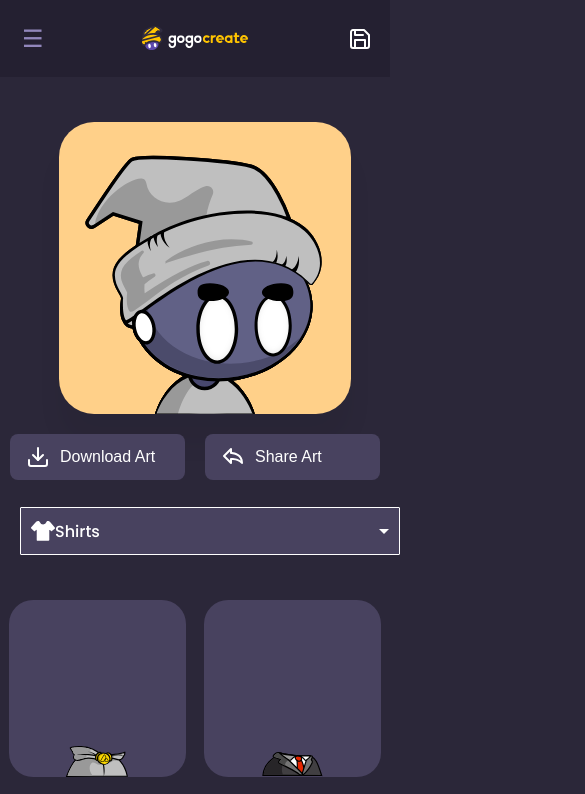
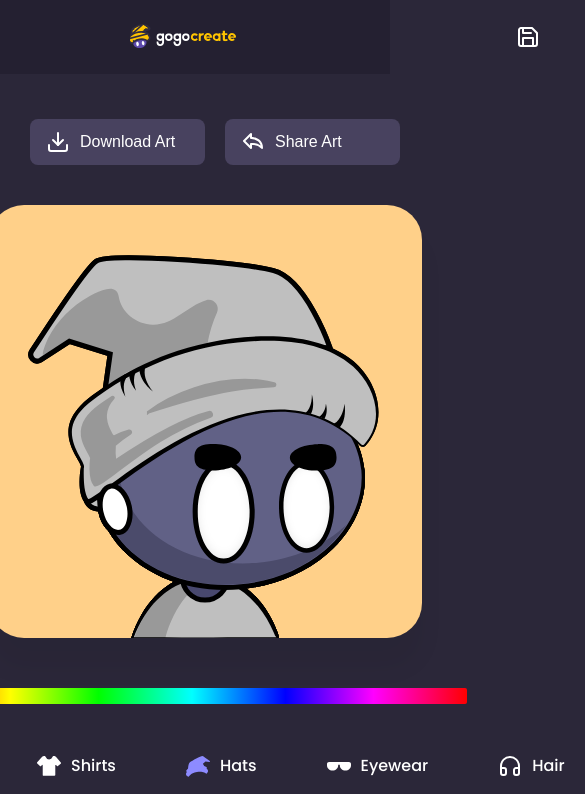
Before and after one commit to jkessler5535/gogo-Builder, a React (Create React App) app: page /home in a window 390 px wide. Shown: the top 794 px of the page, 585 px wide, since content can reach past the window. Built offline with nearby package versions, Linux system fonts and the light colour scheme.

Commit message:
changed to mobile header

```diff
--- a/src/components/Pages/builder-dash.js
+++ b/src/components/Pages/builder-dash.js
@@ -36,7 +36,7 @@ const Builder = ({ onSelectPart, onSave }) => {
   };
 
   return (
-     <div className="builder">
+    <div className="builder">
       <ul className="menu">
           <li>
             <button className="shirt-btn" onClick={() => onSelectPart('body')}>
--- a/src/components/Pages/header.js
+++ b/src/components/Pages/header.js
@@ -19,7 +19,7 @@ const Header = () => {
 
   return (
     <header>
-      <nav className="nav">
+      <nav className="navbar">
         <h1><a href="/home"><Icon/></a></h1>
           <div className="hamburger-menu" onClick={toggleNavbar}>
             ☰
--- a/src/index.scss
+++ b/src/index.scss
@@ -28,16 +28,19 @@ header {
 
 
 
+
 }
-.nav {
+.navbar {
+  position: relative;
   display: flex;
   margin: 0 auto;
   padding: 25px;
   align-items: center;
 
 
+
 }
-.nav ul {
+.navbar ul {
   list-style: none;
 
 }
@@ -47,14 +50,14 @@ header {
   align-items: center;
 
 }
-.nav .saved{
+.navbar .saved{
   display: none;
 }
 .custom-dropdown{
   display: none;
 }
 
-header h1 a{
+.navbar h1 a{
   margin-right: 45px;
   display: flex;
   align-items: center;
@@ -125,31 +128,29 @@ header h1 a{
   position: relative;
   display: flex;
   align-items: center;
+  justify-content: center;
   z-index: 2;
+
 
 }
 .builder .menu{
   display: flex;
   align-items: center;
   margin: 20px auto;
-  justify-content: flex-start;
+  justify-content: center;
   border-bottom: 5px solid #00000033;
-  padding: 0;
+  flex-wrap: nowrap;
+
+
+
 }
 
 
-.builder ul{
-  display: flex;
-  align-items: center;
-  margin: 20px auto;
-  justify-content: flex-start;
-  border-bottom: 5px solid #00000033;
-  padding: 0;
-
-}
-
 .builder li{
   list-style: none;
+  flex: 1;
+  box-sizing: border-box;
+
 
 }
 
@@ -167,6 +168,7 @@ header h1 a{
   color: #fff;
   transition: color 0.3s ease, background-color 0.3s ease;
   cursor: pointer;
+
 
 }
  .builder li .save-btn {
@@ -245,12 +247,11 @@ header h1 a{
 
 .column-container{
   display: flex;
+  padding:15px;
   flex-direction: row;
   max-width:1280px;
-  margin: 0 auto ;
+  margin: 0 auto;
   gap:40px;
-
-
 
 }
 
@@ -331,8 +332,8 @@ header h1 a{
  .avatar-container {
   position: relative;
   left:10px;
-  width:610px;
-  height: 610px;
+  width:589px;
+  height: 589px;
   border-radius: 35px;
   background-color: #FFD089;
   box-shadow: 0px 30px 24.5px 0px #0000000D;
@@ -353,8 +354,6 @@ header h1 a{
 
  }
 }
-
-
 
 .avatar-container
 .avatar-svg {
@@ -452,12 +451,13 @@ header h1 a{
   z-index: 10;
 
 }
-//Custom dropdown
+//Custom dropdown Builder Dash
 .builder .custom-dropdown{
   display: none;
   position: absolute;
   top: 430px;
-  left: 20px;
+  left: 26px;
+  justify-content: center;
   align-items: center;
   background-color: #48425F;
   color: #fff;
@@ -467,9 +467,11 @@ header h1 a{
   font-family: 'Poppins', sans-serif;
   font-size: 16px;
   font-weight: 500;
-  width: 380px;
+  width:100%;
+  max-width: 380px;
   height:48px;
   z-index: 1000;
+  box-sizing: border-box;
 
 
 }
@@ -530,10 +532,11 @@ header h1 a{
 }
 .IamTheFoot p{
   position: absolute;
-  top: 38px;
+  top: 33px;
   color: #fff;
   font-size: 12px;
   margin: 0 auto;
+
 }
 
 .footer-img {
@@ -840,70 +843,46 @@ header h1 a{
 */
 
 
-/* Styles for iPhone 14 and iPhone 15 Pro Max */
-@media (max-width: 480px){
+//Tablet
+@media (max-width: 768px) {
   header{
+    height:74.32px;
+    padding: 22px;
+    box-sizing: border-box;
+  }
+  .navbar{
     position: relative;
-    height:77px;
-    width: 100%;
   }
-  .nav .saved {
+  //Hamburger styles
+  .navbar  .hamburger-menu {
     display: block;
     position: absolute;
-    right: 18px;
+    cursor: pointer;
+    left: -280px;
+    top: 9px;
   }
 
-  .builder li:nth-last-child(2) {
-    margin-right: 0;
-  }
-
-  //Hamburger Menu
-  .nav .hamburger-menu{
-    display: block;
-    position: absolute;
-    left: 12px;
-  }
-  .custom-dropdown{
-    display: none;
-  }
-
-  .nav-list{
-    display: none;
-
-  }
-  .nav-list li:not(.social-btn) {
-    margin-right: 0;
-  }
   .nav-list.show{
     display: flex;
     flex-direction: column;
-    align-items: center;
     position: absolute;
-    left: 0px;
+    left: -227px;
     top: 61px;
     padding-bottom: 30px;
     background-color: #242031;
-    width:100%;
     max-width: 100%;
     z-index: 1100;
 
   }
-
   .nav-list li {
-    margin: 15px 0;
+    margin: 15px 35px;
     padding: 5px;
-    width: 100%;
-    text-align: center;
-
-
 
   }
   .nav-list  a {
     color: #ffffff;
     font-size: 16px;
     font-weight: 500;
-    display: block;
-
 
   }
 
@@ -911,63 +890,84 @@ header h1 a{
     color: #9287BC;
   }
 
-  .nav li.social-btn {
+  .navbar h1 a{
+    margin-right:0;
+    width: 106px;
+    height: 21px;
+
+
+  }
+  .navbar .saved{
+    display: block;
+    position: relative;
+    right: -280px;
+  }
+  .navbar li{
     display: none;
   }
-  .nav h1 a{
-    width: 106px;
-    height:21px;
-    align-content: center;
-    margin: 0 auto;
-    justify-content: center;
-  }
-  .builder li{
+  .nav-list li:nth-last-child(-n+2){
     display: none;
   }
-  .builder .custom-dropdown{
-    display: flex;
+
+
+  .builder li .save-btn{
+    display: none;
+
+  }
+  .builder .menu {
+    position: absolute;
+    top: 660px;
+    left: 2px;
+    margin:0;
+    justify-content: center;
+    align-items: center;
+
+ }
+
+ .builder li:nth-last-child(2){
+  display: none;
 
  }
 
 
  .column-container{
+  position: relative;
   flex-direction: column-reverse;
+  justify-content: center;
+  align-items: center;
+
 
 }
-  .left-column,
-  .right-column{
-    width:100%;
+
+.avatar-container{
+  max-width:none;
+  top:30px;
+  width: 433px;
+  height: 433px;
+  margin-bottom: 40px;
 }
-  .avatar-container{
-    width: 292px;
-    height:292px;
+
+.right-column,
+.left-column{
+  flex-direction: column-reverse;
+  width: 100%;
+  align-items: center;
+
 
   }
-    .d-s-buttonContainer{
-      margin-left:0;
+  .right-column {
+    flex-direction:column-reverse;
+    margin-top: 30px;
+    gap: 10px;
   }
   .left-column{
-      position: relative;
-      top: 80px;
+    flex-direction:column-reverse;
+    gap: 180px;
   }
-   .grid{
-    grid-template-columns: repeat(2, 1fr);
-    padding:0;
-   }
-   .hue-picker{
-    position: relative;
-    margin-right:0;
-    height: 77px;
+  .builder li:nth-last-child(2) {
+    margin-right: 0;
 
   }
-   .hue-horizontal{
-    width: 370px;
-    cursor: pointer;
-    bottom: -10px;
-    right:20px;
+
 
 }
-  .IamTheFoot{
-    display: none;
-  }
-}
```
Lines whose indentation alone changed are shown as unchanged.
